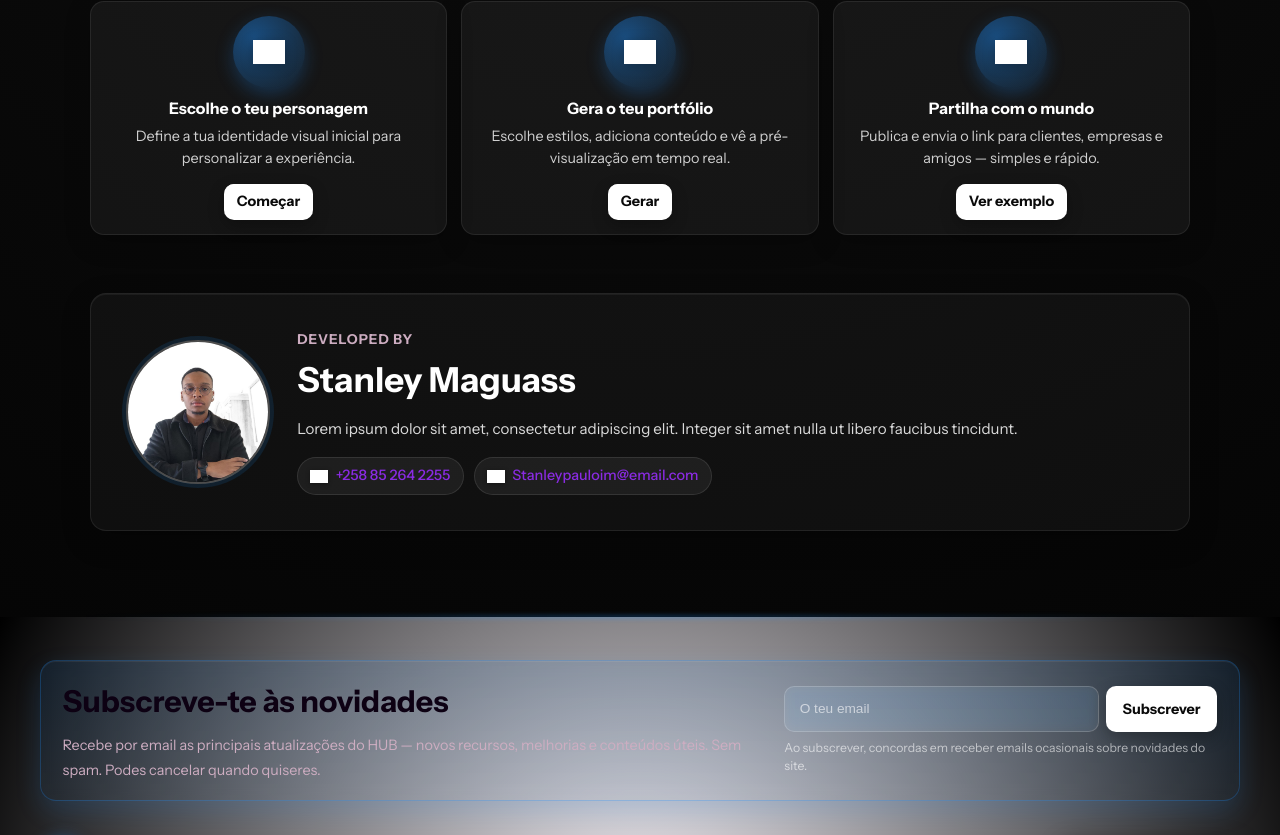
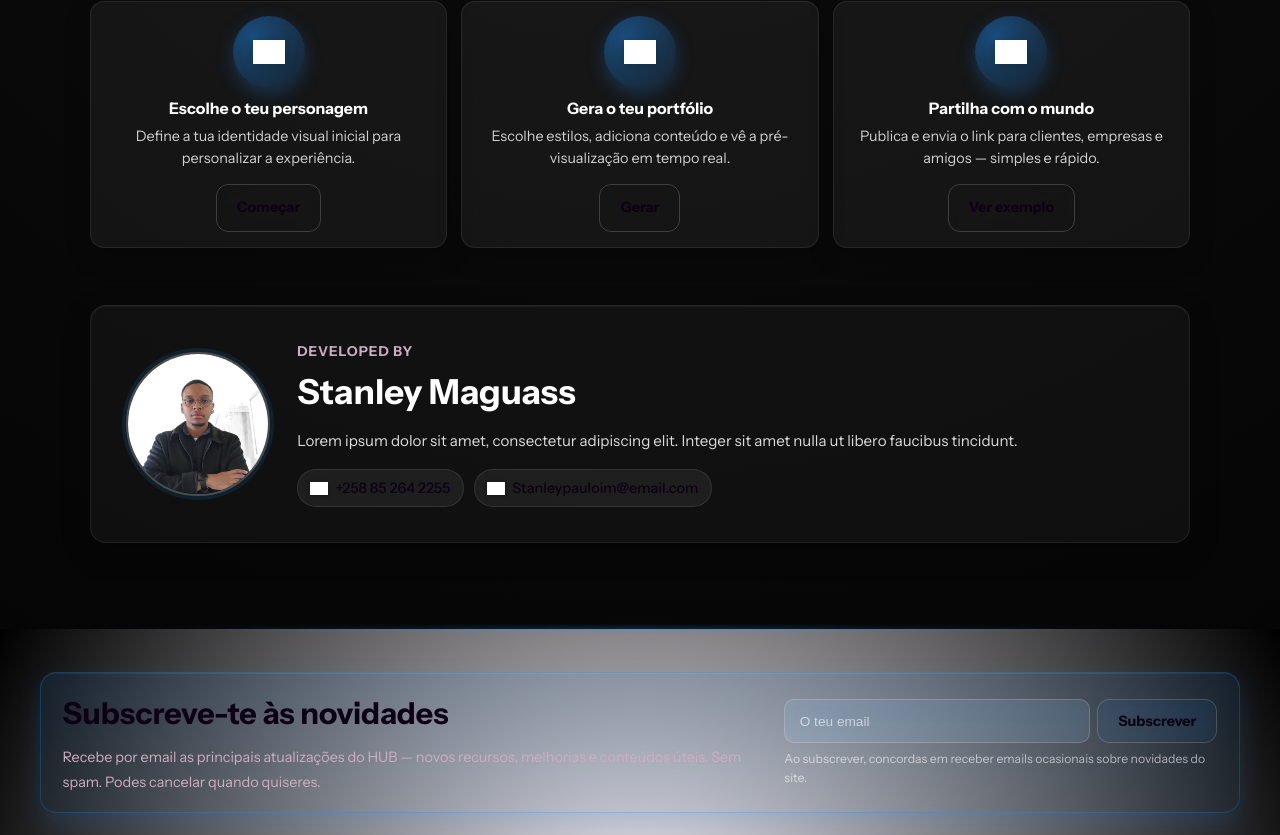
Before and after one commit to StanleyPauloIM/Hub-PortfolioSite, a React (Vite) app: page / in a window 1280 px wide. Shown: the part 1691-2526 px from the top of the page. Built offline with nearby package versions, Linux system fonts and the light colour scheme; grey boxes are pictures that could not be loaded.

Commit message:
universalizar butoes

```diff
--- a/src/components/Footer/Footer.jsx
+++ b/src/components/Footer/Footer.jsx
@@ -38,7 +38,7 @@ export default function Footer() {
                   aria-label="Email para receber novidades"
                   className={styles.emailInput}
                 />
-                <button type="submit" className={styles.subscribeButton}>Subscrever</button>
+                <button type="submit" className={`btn ${styles.subscribeButton}`}>Subscrever</button>
               </div>
               <small className={styles.subscribeHint}>
                 Ao subscrever, concordas em receber emails ocasionais sobre novidades do site.
--- a/src/components/Footer/Footer.module.css
+++ b/src/components/Footer/Footer.module.css
@@ -96,22 +96,7 @@
   font-size: 0.85rem;
 }
 
-.subscribeButton {
-  padding: 0.9rem 1.1rem;
-  border-radius: 10px;
-  border: 1px solid rgba(255, 255, 255, 0.12);
-  background: #ffffff;
-  color: #0a0a0a;
-  cursor: pointer;
-  font-size: 1rem;
-  font-weight: 800;
-  transition: all 0.25s ease;
-  box-shadow: 0 6px 16px rgba(0, 0, 0, 0.25), inset 0 1px 0 rgba(255,255,255,0.8);
-}
 
-.subscribeButton:hover {
-  transform: translateY(-1px);
-}
 
 /* Main Content */
 .mainContent {
--- a/src/components/Navbar/Navbar.jsx
+++ b/src/components/Navbar/Navbar.jsx
@@ -107,7 +107,7 @@ export default function Navbar() {
         </li>
 
         {/* Right actions */}
-        <li><NavLink to="/signin" className={styles.joinBtn}>Juntar‑se</NavLink></li>
+        <li><NavLink to="/signin" className={`btn ${styles.joinBtn}`}>Juntar‑se</NavLink></li>
         <li className={styles.accountWrap}>
           <div className={styles.profilePic} title="Conta" onClick={() => setAccountOpen((v) => !v)}>
             <img src={accountIcon} alt="Account Icon" />
@@ -123,8 +123,8 @@ export default function Navbar() {
                 Criar Portfólio
               </NavLink>
               <hr className={styles.accountDivider} />
-              <button className={styles.themeBtn} disabled={theme === 'dark'} onClick={() => setTheme('dark')}>Tema: Escuro</button>
-              <button className={styles.themeBtn} disabled={theme === 'light'} onClick={() => setTheme('light')}>Tema: Claro</button>
+              <button className={`btn btn--small btn--full ${styles.themeBtn}`} disabled={theme === 'dark'} onClick={() => setTheme('dark')}>Tema: Escuro</button>
+              <button className={`btn btn--small btn--full ${styles.themeBtn}`} disabled={theme === 'light'} onClick={() => setTheme('light')}>Tema: Claro</button>
               <hr className={styles.accountDivider} />
               <button className={styles.accountLink} onClick={() => console.log('Sair')}>
                 <img className={styles.menuIcon} src="https://img.icons8.com/ios-glyphs/24/exit.png" alt="" />
--- a/src/components/Navbar/Navbar.module.css
+++ b/src/components/Navbar/Navbar.module.css
@@ -218,17 +218,8 @@
 
 /* Right side actions */
 .joinBtn {
-  background: #ffffff;
-  color: #0a0a0a;
-  border: none;
-  border-radius: 10px;
-  padding: 0.45rem 0.85rem;
-  font-weight: 700;
-  cursor: pointer;
-  transition: transform 0.2s ease, box-shadow 0.2s ease;
-  box-shadow: 0 1px 0 rgba(255, 255, 255, 0.7) inset, 0 1px 2px rgba(0, 0, 0, 0.3);
+  /* usa estilo global .btn; esta classe existe para controle de visibilidade mobile */
 }
-.joinBtn:hover { transform: translateY(-1px); box-shadow: 0 2px 3px rgba(0, 0, 0, 0.35); }
 
 .accountWrap { position: relative; }
 .accountMenu {
@@ -245,18 +236,8 @@
   z-index: 1001;
 }
 .themeBtn {
+  display: inline-flex;
   width: 100%;
-  background: transparent;
-  color: var(--text);
-  border: 1px solid rgba(255,255,255,0.08);
-  border-radius: 8px;
-  padding: 8px 10px;
-  margin: 4px 0;
-  cursor: pointer;
-}
-.themeBtn:disabled {
-  opacity: 0.5;
-  cursor: not-allowed;
 }
 .accountLink {
   display: flex;
--- a/src/index.css
+++ b/src/index.css
@@ -52,25 +52,47 @@ h1 {
   line-height: 1.1;
 }
 
+/* Universal button style (similar to Hero "Ver Exemplos") */
+.btn {
+  padding: 0.85rem 1.4rem;
+  font-size: 1rem;
+  font-weight: 700;
+  color: var(--text);
+  background: transparent;
+  border: 1px solid rgba(255,255,255,0.18);
+  border-radius: 12px;
+  cursor: pointer;
+  transition: transform 0.2s ease, box-shadow 0.2s ease, background 0.2s ease, color 0.2s ease, border-color 0.2s ease;
+  text-decoration: none;
+  display: inline-flex;
+  align-items: center;
+  justify-content: center;
+  gap: 0.5rem;
+  backdrop-filter: blur(4px);
+  -webkit-backdrop-filter: blur(4px);
+}
+/* Ensure link states keep text color consistent */
+.btn:link, .btn:visited { color: var(--text); }
+
+.btn:hover {
+  background: rgba(255,255,255,0.06);
+  border-color: rgba(255,255,255,0.28);
+  transform: translateY(-1px);
+  box-shadow: 0 6px 18px rgba(0,0,0,0.25);
+  color: var(--text);
+}
+.btn:active { transform: translateY(0); box-shadow: 0 3px 10px rgba(0,0,0,0.25); }
+.btn:disabled {
+  opacity: 0.55;
+  cursor: not-allowed;
+}
+.btn--small { padding: 0.6rem 1rem; font-size: 0.95rem; }
+.btn--full { width: 100%; display: inline-flex; }
 button {
-  border-radius: 8px;
-  border: 1px solid transparent;
-  padding: 0.55em 1.1em;
-  font-size: 1em;
-  font-weight: 600;
   font-family: inherit;
-  background-color: var(--primary);
-  color: var(--text);
-  cursor: pointer;
-  transition: all 0.25s ease;
-}
-button:hover {
-  background-color: var(--accent);
 }
 button:focus,
-button:focus-visible {
-  outline: 4px auto -webkit-focus-ring-color;
-}
+button:focus-visible { outline: 2px solid var(--primary); outline-offset: 2px; }
 
 @media (prefers-color-scheme: light) {
   :root {
--- a/src/pages/LandingPage/components/FeaturesSection/FeaturesSection.Jsx
+++ b/src/pages/LandingPage/components/FeaturesSection/FeaturesSection.Jsx
@@ -56,7 +56,7 @@ const FeaturesSection = () => {
             </div>
             <h4 className={styles.stepTitle}>Escolhe o teu personagem</h4>
             <p className={styles.stepText}>Define a tua identidade visual inicial para personalizar a experiência.</p>
-            <a className={styles.stepLink} href="/chooseurcharacter">Começar</a>
+            <a className={`btn ${styles.stepLink}`} href="/chooseurcharacter">Começar</a>
           </div>
 
           <div className={styles.stepCard}>
@@ -65,7 +65,7 @@ const FeaturesSection = () => {
             </div>
             <h4 className={styles.stepTitle}>Gera o teu portfólio</h4>
             <p className={styles.stepText}>Escolhe estilos, adiciona conteúdo e vê a pré-visualização em tempo real.</p>
-            <a className={styles.stepLink} href="/generateurportfolio">Gerar</a>
+            <a className={`btn ${styles.stepLink}`} href="/generateurportfolio">Gerar</a>
           </div>
 
           <div className={styles.stepCard}>
@@ -74,7 +74,7 @@ const FeaturesSection = () => {
             </div>
             <h4 className={styles.stepTitle}>Partilha com o mundo</h4>
             <p className={styles.stepText}>Publica e envia o link para clientes, empresas e amigos — simples e rápido.</p>
-            <a className={styles.stepLink} href="/theportfolio">Ver exemplo</a>
+            <a className={`btn ${styles.stepLink}`} href="/theportfolio">Ver exemplo</a>
           </div>
         </div>
       </section>
--- a/src/pages/LandingPage/components/FeaturesSection/FeaturesSection.module.css
+++ b/src/pages/LandingPage/components/FeaturesSection/FeaturesSection.module.css
@@ -101,17 +101,8 @@
 .stepTitle { margin: 0.4rem 0; font-size: 1.1rem; color: #fff; }
 .stepText { color: rgba(255,255,255,0.8); margin: 0 0 0.7rem 0; }
 .stepLink {
-  display: inline-block;
-  margin-top: 0.3rem;
-  padding: 0.5rem 0.9rem;
-  border-radius: 10px;
-  text-decoration: none;
-  font-weight: 800;
-  background: #ffffff;
-  color: #0a0a0a;
-  box-shadow: 0 6px 16px rgba(0,0,0,0.25), inset 0 1px 0 rgba(255,255,255,0.85);
+  margin-top: 0.3rem; /* deixa o espaçamento sem sobrescrever o estilo global .btn */
 }
-.stepLink:hover { transform: translateY(-1px); }
 
 @media (max-width: 900px) {
   .stepsGrid { grid-template-columns: 1fr; }
@@ -251,29 +242,20 @@
 }
 
 .link {
-  color: blueviolet;
+  color: var(--text);
   text-decoration: none;
-  transition: all 0.3s ease;
+  transition: none;
   position: relative;
   padding: 0.25rem 0;
 }
 
-.link::after {
-  content: '';
-  position: absolute;
-  bottom: 0;
-  left: 0;
-  width: 0;
-  height: 2px;
-  background: var(--primary);
-  transition: width 0.3s ease;
+/* remove underline animation */
+.link::after { content: none; display: none; }
+
+/* keep text color stable on hover */
+.link:hover {
+  color: var(--text);
+  transform: none;
 }
 
-.link:hover {
-  color: var(--primary);
-  transform: translateX(5px);
-}
-
-.link:hover::after {
-  width: 100%;
-}
+.link:hover::after { width: 0; }
--- a/src/pages/LandingPage/components/HeroSection.module.css
+++ b/src/pages/LandingPage/components/HeroSection.module.css
@@ -168,7 +168,7 @@
   border: 2px solid transparent;
   border-image: linear-gradient(45deg, #ff6b6b, #4ecdc4) 1;
   color: var(--text);
-  border-radius: 8px; /* Curvar as bordas*/
+  border-radius: 12px; /* Curvar as bordas*/
   cursor: pointer;
   transition: all 0.3s ease;
   font-family: 'Instrument Sans', sans-serif;
@@ -205,7 +205,7 @@
   border: 2px solid transparent;
   border-image: linear-gradient(45deg, rgba(255, 255, 255, 0.3), rgba(255, 255, 255, 0.1)) 1;
   color: var(--text);
-  border-radius: 8px; /* Curvar as bordas*/
+  border-radius: 12px; /* Curvar as bordas*/
   cursor: pointer;
   transition: all 0.3s ease;
   font-family: 'Instrument Sans', sans-serif;
```
